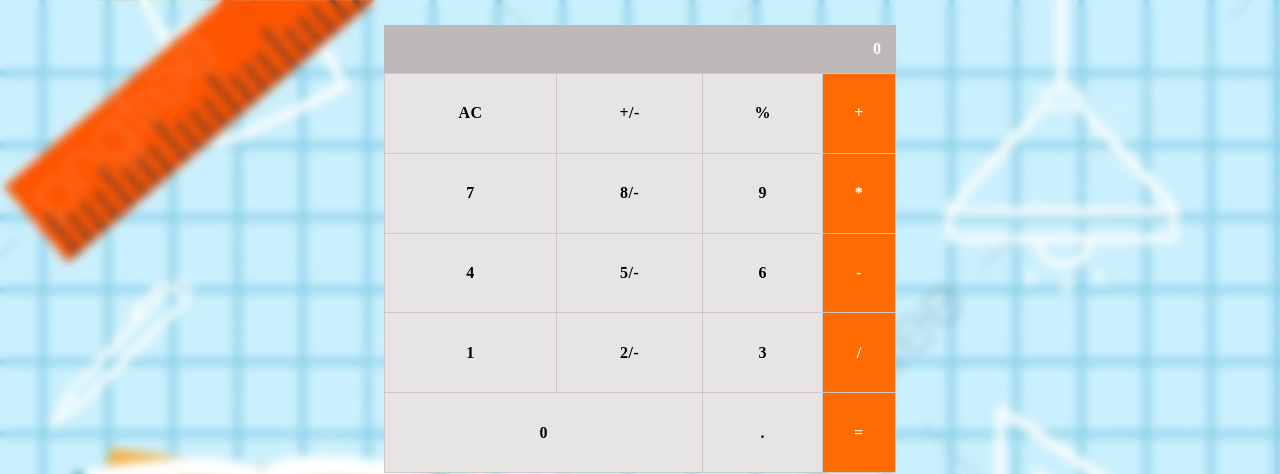
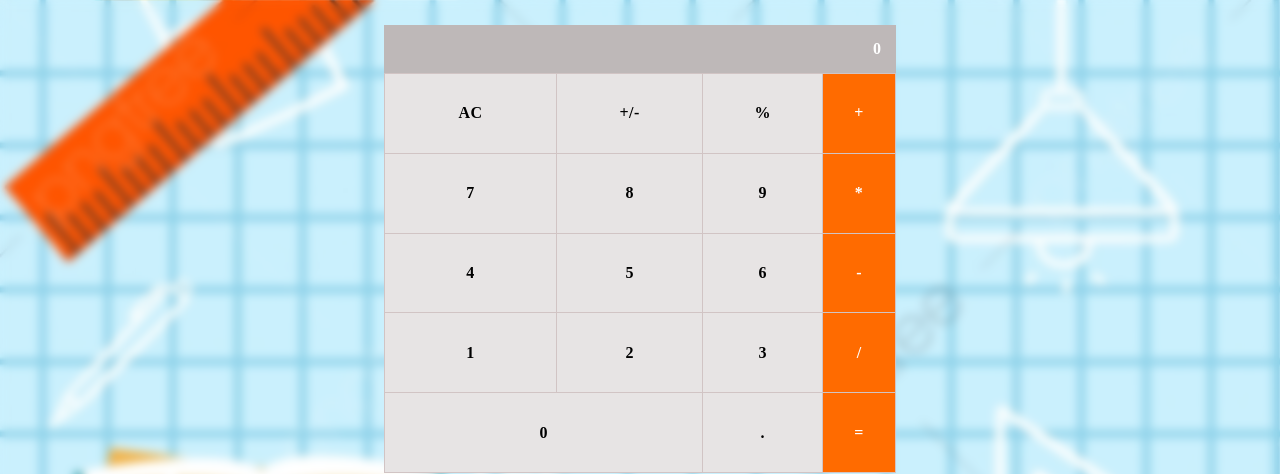
Before and after one commit to melashu/Math-Magicians, a React (Create React App) app: page / in a window 1280 px wide. Shown: the top 474 px of the page. Built offline with nearby package versions, Linux system fonts and the light colour scheme.

Commit message:
fix typo error

```diff
--- a/src/components/Table.js
+++ b/src/components/Table.js
@@ -17,19 +17,19 @@ class Table extends Component {
         </tr>
         <tr>
           <td>7</td>
-          <td>8/-</td>
+          <td>8</td>
           <td>9</td>
           <td>*</td>
         </tr>
         <tr>
           <td>4</td>
-          <td>5/-</td>
+          <td>5</td>
           <td>6</td>
           <td>-</td>
         </tr>
         <tr>
           <td>1</td>
-          <td>2/-</td>
+          <td>2</td>
           <td>3</td>
           <td>/</td>
         </tr>
```
